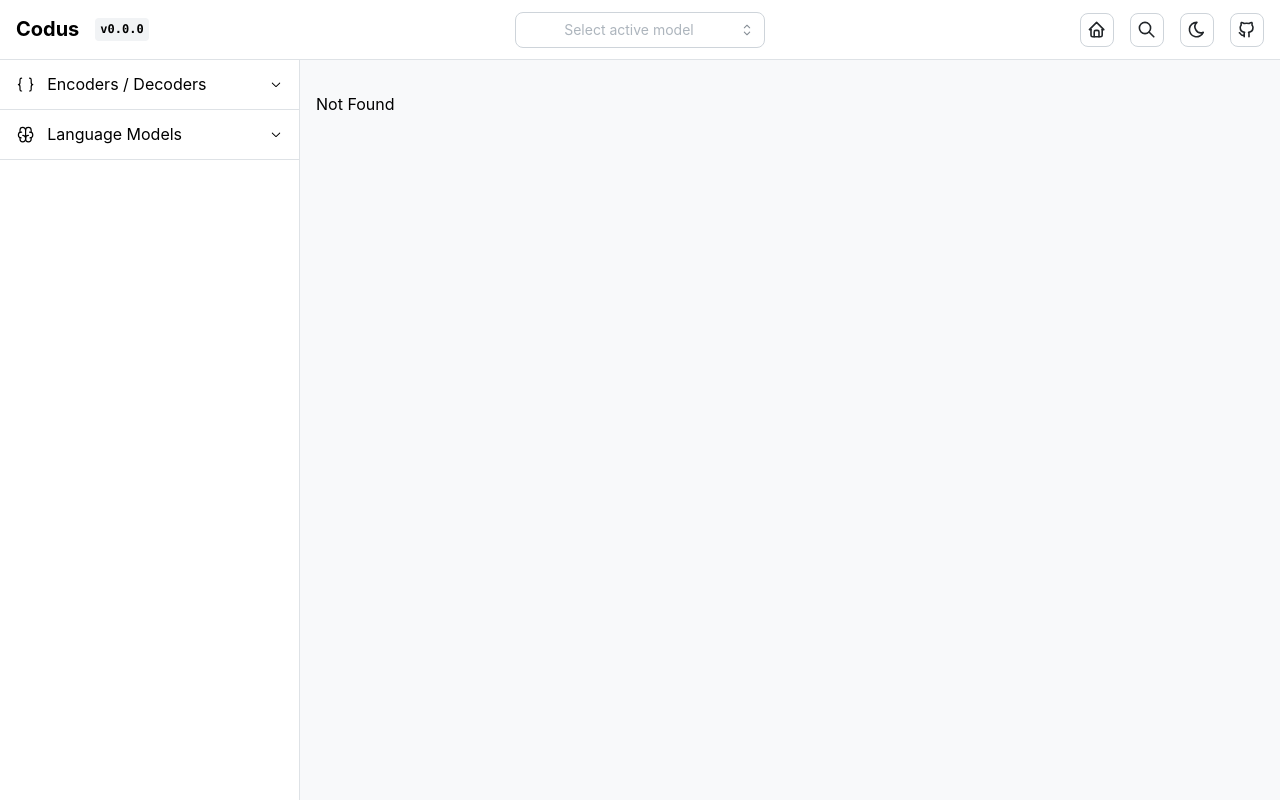
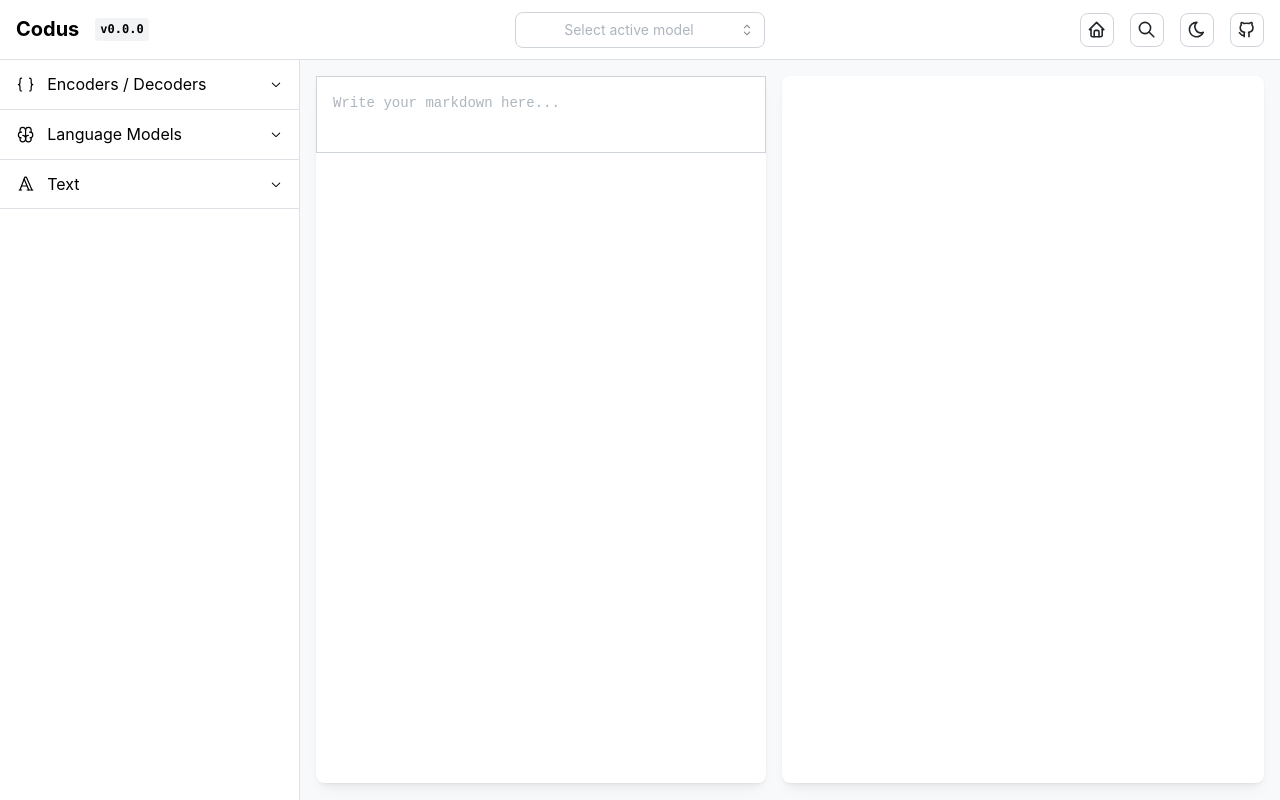
Before and after one commit to JamieLivingstone/codus, a React (Vite) app: page /text/markdown-editor in a window 1280 px wide. Before the commit this address had no page. Built offline with nearby package versions, Linux system fonts and the light colour scheme.

Commit message:
feat: markdown editor

```diff
--- a/public/locales/en/translation.json
+++ b/public/locales/en/translation.json
@@ -32,6 +32,9 @@
     },
     "llm": {
       "name": "Language Models"
+    },
+    "text": {
+      "name": "Text"
     }
   },
   "tools": {
@@ -58,6 +61,11 @@
       "description": "Manage your downloaded models",
       "select-variant": "Select variant"
     },
+    "markdown-editor": {
+      "name": "Markdown Editor",
+      "description": "Edit Markdown content",
+      "input-placeholder": "Write your markdown here..."
+    },
     "ollama-not-running": {
       "title": "Ollama is not running",
       "message": "Please ensure Ollama is running on port 11434. It can take up to 30 seconds after opening for this screen to disappear."
--- a/src/tools.tsx
+++ b/src/tools.tsx
@@ -1,4 +1,13 @@
-import { IconBraces, IconBrain, IconDownload, IconKey, IconMessage, type IconProps } from '@tabler/icons-react';
+import {
+  IconBraces,
+  IconBrain,
+  IconDownload,
+  IconKey,
+  IconMarkdown,
+  IconMessage,
+  type IconProps,
+  IconTypography,
+} from '@tabler/icons-react';
 import { type AsyncRouteComponent, lazyRouteComponent } from '@tanstack/react-router';
 
 import { OllamaServiceGuard } from './tools/llm/ollama-service-guard';
@@ -73,6 +82,22 @@ export const toolCategories: ToolCategory[] = [
       },
     ],
   },
+  {
+    id: 'text',
+    nameKey: 'categories.text.name',
+    icon: IconTypography,
+    tools: [
+      {
+        id: 'markdown-editor',
+        nameKey: 'tools.markdown-editor.name',
+        descriptionKey: 'tools.markdown-editor.description',
+        icon: IconMarkdown,
+        path: '/text/markdown-editor',
+        component: lazyRouteComponent(() => import('./tools/text/markdown-editor')),
+        tags: ['text', 'markdown', 'editor'],
+      },
+    ],
+  },
 ];
 
 export const tools: Tool[] = toolCategories.flatMap((category) => category.tools);
--- /dev/null
+++ b/src/tools/text/markdown-editor.tsx
@@ -0,0 +1,38 @@
+import { Box, Flex, Paper, Textarea } from '@mantine/core';
+import { useState } from 'react';
+import { useTranslation } from 'react-i18next';
+import ReactMarkdown from 'react-markdown';
+
+export default function MarkdownEditor() {
+  const { t } = useTranslation();
+  const [markdownContent, setMarkdownContent] = useState('');
+
+  return (
+    <Flex gap="md" style={{ height: 'calc(100vh - 93px)' }}>
+      <Paper shadow="sm" p="0" style={{ flex: 1 }}>
+        <Textarea
+          placeholder={t('tools.markdown-editor.input-placeholder')}
+          value={markdownContent}
+          onChange={(event) => setMarkdownContent(event.currentTarget.value)}
+          minRows={20}
+          style={{ height: '100%', width: '100%' }}
+          styles={{
+            input: {
+              height: '100%',
+              width: '100%',
+              fontFamily: 'monospace',
+              padding: '1rem',
+              borderRadius: 0,
+            },
+          }}
+        />
+      </Paper>
+
+      <Paper shadow="sm" p="md" style={{ flex: 1, overflow: 'auto' }}>
+        <Box style={{ height: '100%' }}>
+          <ReactMarkdown>{markdownContent}</ReactMarkdown>
+        </Box>
+      </Paper>
+    </Flex>
+  );
+}
```
